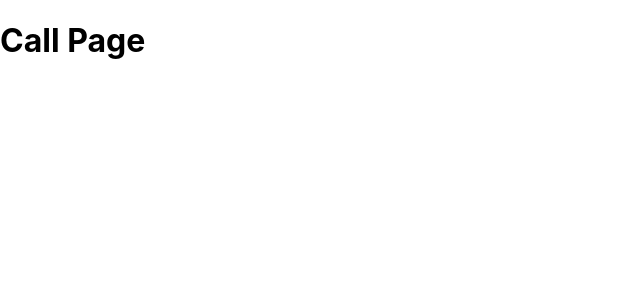
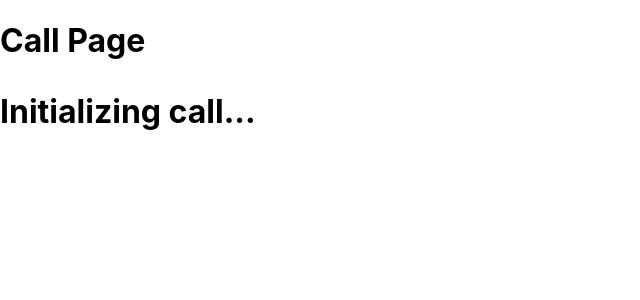
Before and after one commit to Digital-Health-Venture/svvh-front-end-react, a React (Create React App) app: page /call in a window 1280 px wide. Shown: the top 300 px of the page, without its empty margins (0-640 px from the left). Built offline with nearby package versions, Linux system fonts and the light colour scheme; no server answers.

Commit message:
feat: create call page

```diff
--- a/src/pages/Call.js
+++ b/src/pages/Call.js
@@ -1,3 +1,10 @@
+import ACSVideoCall from "../components/ACSVideoCall.tsx";
+
 export default function Call() {
-    return <h1>Call Page</h1>;
-  }
+  return (
+    <h1>
+      Call Page
+      <ACSVideoCall />
+    </h1>
+  );
+}
```
